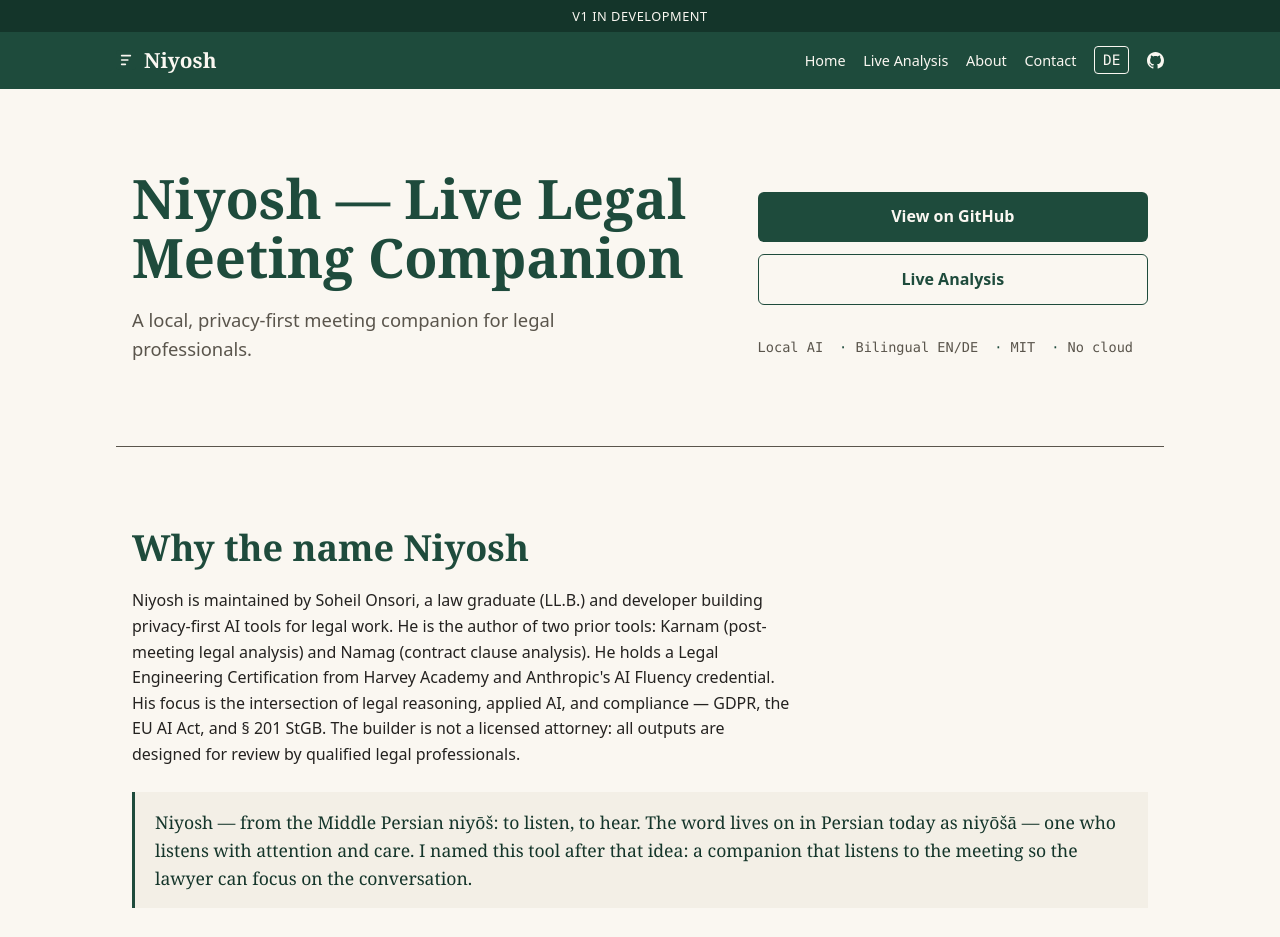
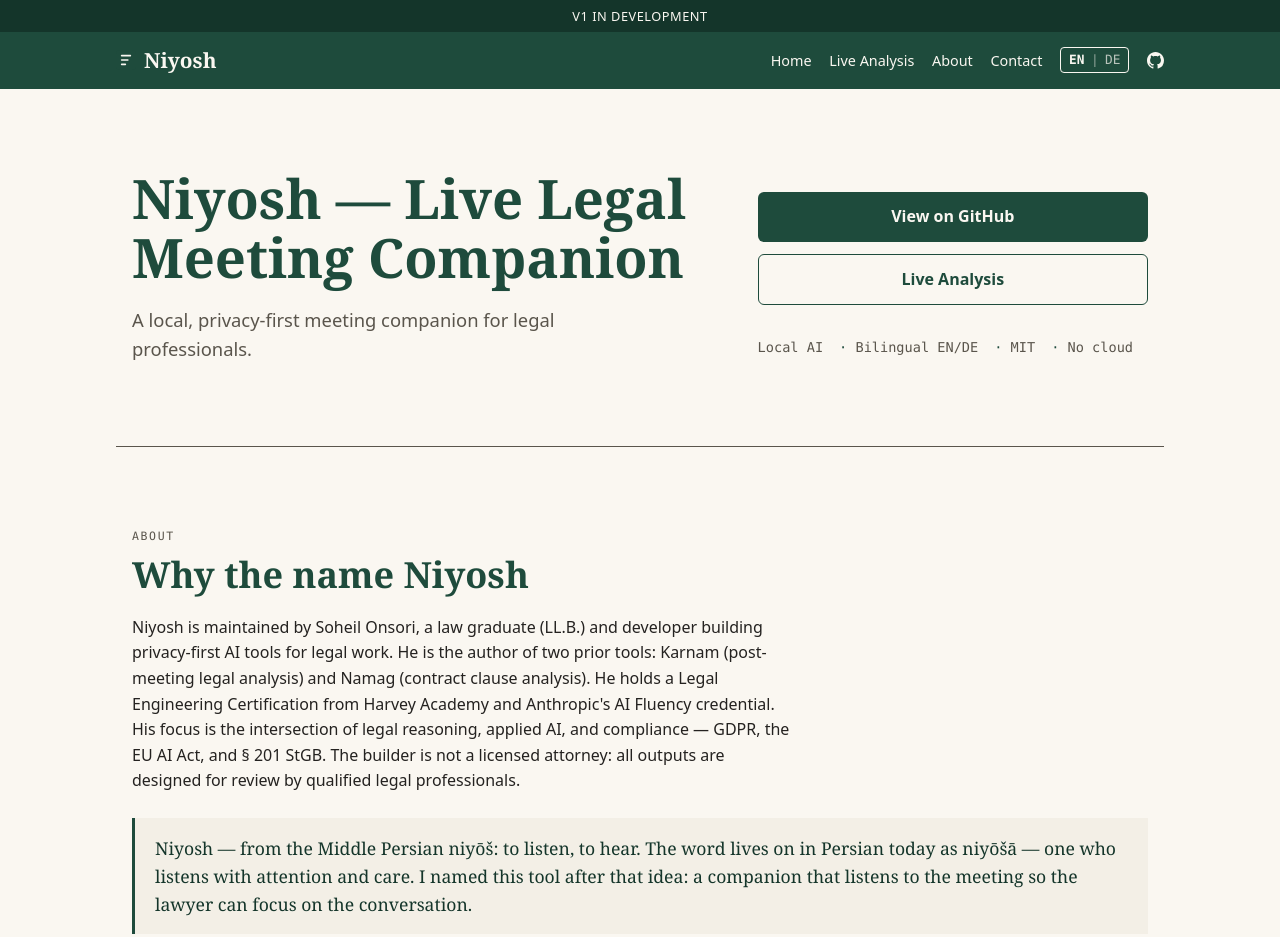
Before and after one commit to soheilon21-a11y/live-meeting-legal-companion, an Astro site in the folder website/: page / in a window 1280 px wide. Shown: the top 937 px of the page. Built offline with nearby package versions, Linux system fonts and the light colour scheme; Astro itself is replaced by a stand-in of ours.

Commit message:
ui polish: always-visible EN|DE toggle, section kickers (About/Contact)

```diff
--- a/website/src/components/Landing.astro
+++ b/website/src/components/Landing.astro
@@ -27,6 +27,7 @@
 </section>
 
 <section class="about" id="about">
+  <p class="kicker">{t.about.kicker}</p>
   <h2>{t.about.title}</h2>
   <p class="about-body">{t.about.body1}</p>
   <blockquote class="about-quote">{t.about.body2}</blockquote>
@@ -37,6 +38,7 @@
 </section>
 
 <section class="contact" id="contact">
+  <p class="kicker">{t.contact.kicker}</p>
   <h2>{t.contact.title}</h2>
   <div class="contact-grid">
     <a class="contact-card" href={t.links.emailUrl}>
--- a/website/src/i18n/de.json
+++ b/website/src/i18n/de.json
@@ -33,11 +33,13 @@
     "contact": "Kontakt"
   },
   "about": {
+    "kicker": "ÜBER DAS PROJEKT",
     "title": "Warum der Name Niyosh",
     "body1": "Niyosh wird von Soheil Onsori gepflegt, einem Juristen (LL.B.) und Entwickler, der datenschutzorientierte KI-Werkzeuge für die Rechtspraxis baut. Er ist der Autor von zwei früheren Tools: Karnam (Post-Meeting Legal Analyzer) und Namag (Vertragsklausel-Analyzer). Er hat das Legal Engineering Certificate der Harvey Academy sowie das AI-Fluency-Zertifikat von Anthropic erworben. Sein Schwerpunkt liegt an der Schnittstelle von juristischem Denken, angewandter KI und Compliance — DSGVO, EU-KI-Verordnung und § 201 StGB. Der Entwickler ist kein zugelassener Rechtsanwalt: Alle Ergebnisse sind für die Prüfung durch qualifizierte Fachpersonen vorgesehen.",
     "body2": "Niyosh — vom mittelpersischen niyōš: hören, zuhören. Das Wort lebt im heutigen Persisch als niyōšā fort — jemand, der aufmerksam zuhört. Ich habe dieses Werkzeug nach dieser Idee benannt: ein Begleiter, der der Besprechung zuhört, damit sich die Juristin auf das Gespräch konzentrieren kann."
   },
   "contact": {
+    "kicker": "KONTAKT",
     "title": "Kontakt",
     "email": "E-Mail",
     "linkedin": "LinkedIn",
--- a/website/src/i18n/en.json
+++ b/website/src/i18n/en.json
@@ -33,11 +33,13 @@
     "contact": "Contact"
   },
   "about": {
+    "kicker": "ABOUT",
     "title": "Why the name Niyosh",
     "body1": "Niyosh is maintained by Soheil Onsori, a law graduate (LL.B.) and developer building privacy-first AI tools for legal work. He is the author of two prior tools: Karnam (post-meeting legal analysis) and Namag (contract clause analysis). He holds a Legal Engineering Certification from Harvey Academy and Anthropic's AI Fluency credential. His focus is the intersection of legal reasoning, applied AI, and compliance — GDPR, the EU AI Act, and § 201 StGB. The builder is not a licensed attorney: all outputs are designed for review by qualified legal professionals.",
     "body2": "Niyosh — from the Middle Persian niyōš: to listen, to hear. The word lives on in Persian today as niyōšā — one who listens with attention and care. I named this tool after that idea: a companion that listens to the meeting so the lawyer can focus on the conversation."
   },
   "contact": {
+    "kicker": "CONTACT",
     "title": "Contact",
     "email": "Email",
     "linkedin": "LinkedIn",
--- a/website/src/layouts/Base.astro
+++ b/website/src/layouts/Base.astro
@@ -32,7 +32,8 @@
   altRel = '/de' + path;
 }
 const altLangHref = base + altRel;
-const langToggleLabel = lang === 'de' ? 'EN' : 'DE';
+const enHref = lang === 'en' ? null : altLangHref;
+const deHref = lang === 'de' ? null : altLangHref;
 ---
 
 <!doctype html>
@@ -65,7 +66,11 @@
           <a href={liveHref}>{t.nav.live}</a>
           <a href={aboutHref}>{t.nav.about}</a>
           <a href={contactHref}>{t.nav.contact}</a>
-          <a class="lang-toggle" href={altLangHref} hreflang={lang === 'de' ? 'en' : 'de'}>{langToggleLabel}</a>
+          <span class="lang-toggle">
+            {enHref ? <a href={enHref} hreflang="en">EN</a> : <span class="lang-active" aria-current="page">EN</span>}
+            <span class="lang-divider" aria-hidden="true">|</span>
+            {deHref ? <a href={deHref} hreflang="de">DE</a> : <span class="lang-active" aria-current="page">DE</span>}
+          </span>
           <a class="nav-icon" href={t.links.githubUrl} rel="noopener noreferrer" aria-label={t.links.github}>
             <svg viewBox="0 0 16 16" width="17" height="17" aria-hidden="true">
               <path fill="currentColor" d="M8 0C3.58 0 0 3.58 0 8c0 3.54 2.29 6.53 5.47 7.59.4.07.55-.17.55-.38 0-.19-.01-.82-.01-1.49-2.01.37-2.53-.49-2.69-.94-.09-.23-.48-.94-.82-1.13-.28-.15-.68-.52-.01-.53.63-.01 1.08.58 1.23.82.72 1.21 1.87.87 2.33.66.07-.52.28-.87.51-1.07-1.78-.2-3.64-.89-3.64-3.95 0-.87.31-1.59.82-2.15-.08-.2-.36-1.02.08-2.12 0 0 .67-.21 2.2.82.64-.18 1.32-.27 2-.27s1.36.09 2 .27c1.53-1.04 2.2-.82 2.2-.82.44 1.1.16 1.92.08 2.12.51.56.82 1.27.82 2.15 0 3.07-1.87 3.75-3.65 3.95.29.25.54.73.54 1.48 0 1.07-.01 1.93-.01 2.2 0 .21.15.46.55.38A8.01 8.01 0 0 0 16 8c0-4.42-3.58-8-8-8z" />
--- a/website/src/styles/global.css
+++ b/website/src/styles/global.css
@@ -91,17 +91,32 @@
 }
 
 .lang-toggle {
+  display: flex;
+  align-items: center;
+  gap: 0.4rem;
   font-family: var(--mono);
   font-size: 0.8rem;
   border: 1px solid var(--bg);
   border-radius: 0.25rem;
   padding: 0.1rem 0.5rem;
-  text-decoration: none;
 }
 
-.lang-toggle:hover {
-  background: var(--bg);
-  color: var(--accent);
+.lang-toggle a {
+  font-size: 0.8rem;
+  color: var(--bg);
+  opacity: 0.7;
+}
+
+.lang-toggle a:hover {
+  opacity: 1;
+}
+
+.lang-divider {
+  opacity: 0.5;
+}
+
+.lang-active {
+  font-weight: 600;
 }
 
 .nav-icon {
@@ -124,6 +139,15 @@
   line-height: 1.15;
   color: var(--accent);
   margin: 0 0 1.25rem;
+}
+
+.kicker {
+  font-family: ui-monospace, "Cascadia Mono", Consolas, monospace;
+  font-size: 0.72rem;
+  text-transform: uppercase;
+  letter-spacing: 0.14em;
+  color: var(--muted);
+  margin: 0 0 0.5rem;
 }
 
 /* Hero */
```
